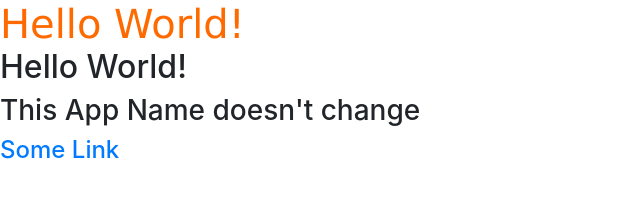
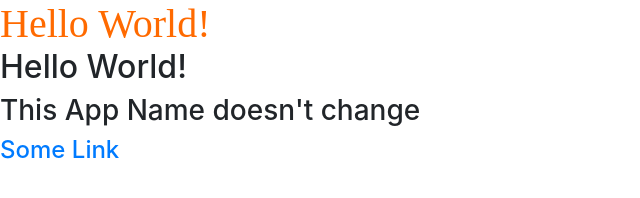
Before and after one commit to KeionneDerousselle/course-vue-getting-started, a website: page src/index.html in a window 1280 px wide. Shown: the whole page, without its empty margins (0-640 px from the left). Drawn offline with nearby package versions, Linux system fonts and the light colour scheme.

Commit message:
adding css via css class binding directive

```diff
--- a/src/index.html
+++ b/src/index.html
@@ -7,12 +7,13 @@
   <meta http-equiv="X-UA-Compatible" content="ie=edge">
   <link rel="stylesheet" href="https://maxcdn.bootstrapcdn.com/bootstrap/4.0.0/css/bootstrap.min.css" integrity="sha384-Gn5384xqQ1aoWXA+058RXPxPg6fy4IWvTNh0E263XmFcJlSAwiGgFAW/dAiS6JXm"
     crossorigin="anonymous">
+  <link rel="stylesheet" href="./styles.css">
   <title>Getting Started With Vue</title>
 </head>
 
 <body>
   <div id="growler">
-    <h1 :style="[accentColor, headers]">{{ appName }}</h1>
+    <h1 :class="[accentColor, headers]">{{ appName }}</h1>
     <h2 v-text="appName"></h2>
     <h3 v-once>{{ appName2 }}</h3>
     <h4 v-html="someBoundHtml"></h4>
--- a/src/index.js
+++ b/src/index.js
@@ -4,12 +4,7 @@ let growler = new Vue({
     appName: 'Hello World!',
     appName2: 'This App Name doesn\'t change',
     someBoundHtml: '<a href="#">Some Link</a>',
-    accentColor: {
-      color: '#FF6A00'
-    },
-    headers: {
-      fontFamily: 'Verdana',
-      margin: 0
-    }
+    accentColor: 'accent-color',
+    headers: 'headers'
   }
 });
--- /dev/null
+++ b/src/styles.css
@@ -0,0 +1,8 @@
+.headers {
+  font-family: 'Times New Roman', Times, serif;
+  margin: 0;
+}
+
+.accent-color {
+  color: #FF6A00;
+}
```
